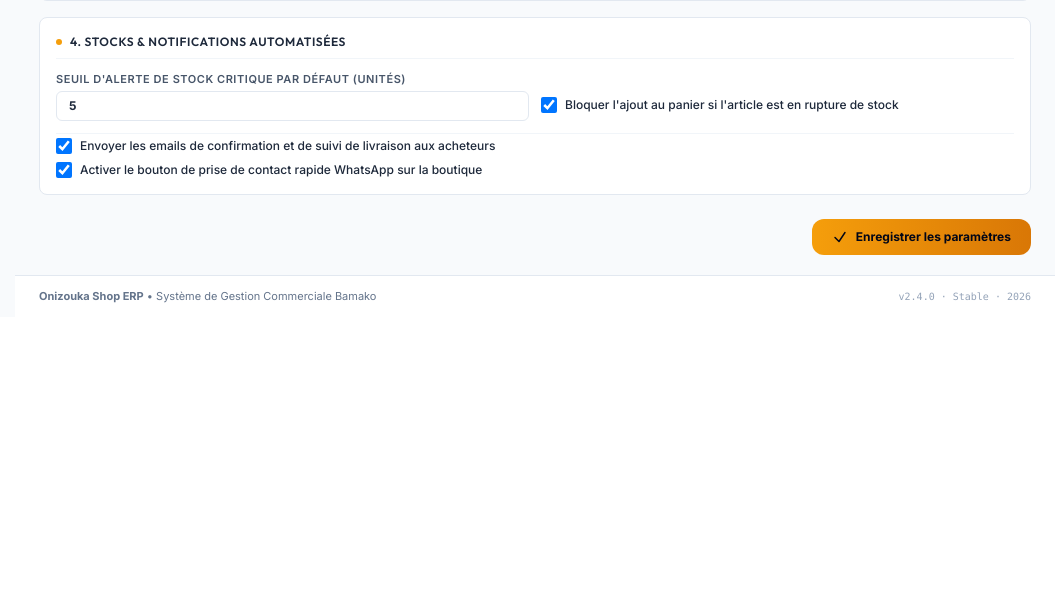
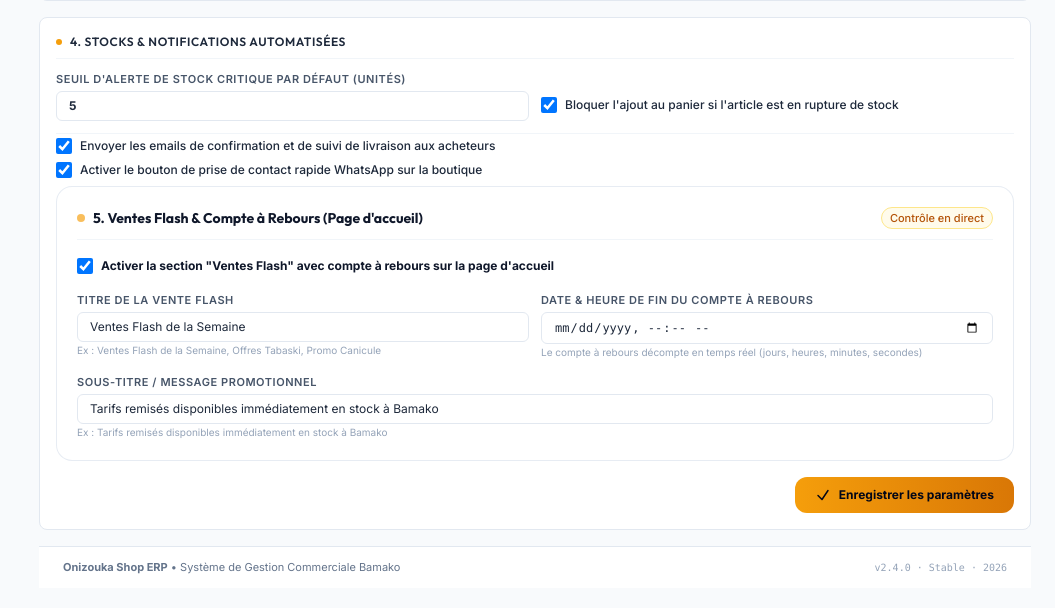
Before and after one commit to Alassane9869/onizukashop, a Django app: page /gestion/parametres/ in a window 1280 px wide. Shown: the part 837-1445 px from the top of the page, without its empty margins (225-1280 px from the left). Before the commit the page ends 1140 px from the top, so only its background shows below. Run offline with Django 5.2, Linux system fonts and the light colour scheme; the visitor is signed in with stand-in values (Sample User, id 1); data comes from the database, SQL or seed files in the repository; data that the repository does not hold is empty; parts of the project's set-up code (start-up, migrations or seed data) failed here and were passed over; some libraries are stand-ins or nearby versions.

Commit message:
feat: controle dynamique de la Vente Flash et compte a rebours depuis le backoffice

```diff
--- a/backoffice/forms.py
+++ b/backoffice/forms.py
@@ -138,7 +138,8 @@ class ShopSettingForm(forms.ModelForm):
             'currency', 'default_delivery_fee', 'free_delivery_threshold', 'delivery_delay_text', 'store_pickup_active',
             'orange_money_number', 'wave_number', 'cash_on_delivery_active',
             'default_min_stock_alert', 'block_order_on_out_of_stock',
-            'email_notifications_active', 'whatsapp_notifications_active'
+            'email_notifications_active', 'whatsapp_notifications_active',
+            'flash_sale_active', 'flash_sale_title', 'flash_sale_subtitle', 'flash_sale_end_date'
         ]
         widgets = {
             'site_name': forms.TextInput(attrs={'class': 'w-full px-3 py-1.5 rounded-md border border-slate-200 focus:border-amber-500 focus:ring-1 focus:ring-amber-500 outline-none text-xs text-slate-800 transition'}),
@@ -162,6 +163,16 @@ class ShopSettingForm(forms.ModelForm):
             'block_order_on_out_of_stock': forms.CheckboxInput(attrs={'class': 'w-4 h-4 text-amber-500 rounded border-slate-300 focus:ring-amber-500'}),
             'email_notifications_active': forms.CheckboxInput(attrs={'class': 'w-4 h-4 text-amber-500 rounded border-slate-300 focus:ring-amber-500'}),
             'whatsapp_notifications_active': forms.CheckboxInput(attrs={'class': 'w-4 h-4 text-amber-500 rounded border-slate-300 focus:ring-amber-500'}),
+            'flash_sale_active': forms.CheckboxInput(attrs={'class': 'w-4 h-4 text-amber-500 rounded border-slate-300 focus:ring-amber-500'}),
+            'flash_sale_title': forms.TextInput(attrs={'class': 'w-full px-3 py-1.5 rounded-md border border-slate-200 focus:border-amber-500 focus:ring-1 focus:ring-amber-500 outline-none text-xs text-slate-800 transition'}),
+            'flash_sale_subtitle': forms.TextInput(attrs={'class': 'w-full px-3 py-1.5 rounded-md border border-slate-200 focus:border-amber-500 focus:ring-1 focus:ring-amber-500 outline-none text-xs text-slate-800 transition'}),
+            'flash_sale_end_date': forms.DateTimeInput(
+                format='%Y-%m-%dT%H:%M',
+                attrs={
+                    'type': 'datetime-local',
+                    'class': 'w-full px-3 py-1.5 rounded-md border border-slate-200 focus:border-amber-500 focus:ring-1 focus:ring-amber-500 outline-none text-xs font-mono text-slate-800 transition'
+                }
+            ),
         }
 
 
--- a/backoffice/models.py
+++ b/backoffice/models.py
@@ -52,6 +52,12 @@ class ShopSetting(models.Model):
     email_notifications_active = models.BooleanField("Envoyer les emails automatiques aux clients", default=True)
     whatsapp_notifications_active = models.BooleanField("Activer les alertes rapides WhatsApp", default=True)
 
+    # Campagnes Commerciales & Ventes Flash (Page d'accueil)
+    flash_sale_active = models.BooleanField("Activer la section Ventes Flash sur l'accueil", default=True)
+    flash_sale_title = models.CharField("Titre de la Vente Flash", max_length=150, default="Ventes Flash de la Semaine")
+    flash_sale_subtitle = models.CharField("Sous-titre descriptif", max_length=255, default="Tarifs remisés disponibles immédiatement en stock à Bamako")
+    flash_sale_end_date = models.DateTimeField("Date et heure de fin du compte à rebours", null=True, blank=True)
+
     updated_at = models.DateTimeField(auto_now=True)
 
     class Meta:
@@ -81,3 +87,15 @@ class ShopSetting(models.Model):
     @property
     def phone(self):
         return self.phone_contact or '+223 92 67 37 99'
+
+    @property
+    def flash_sale_end_iso(self):
+        """Format ISO 8601 pour JavaScript (ex: 2026-09-30T23:59:59)."""
+        if self.flash_sale_end_date:
+            return self.flash_sale_end_date.strftime("%Y-%m-%dT%H:%M:%S")
+        from django.utils import timezone
+        from datetime import timedelta
+        # Si date non renseignée, fin dans 3 jours à 23:59
+        now = timezone.now()
+        future = now + timedelta(days=3)
+        return future.strftime("%Y-%m-%dT23:59:59")
--- a/backoffice/views.py
+++ b/backoffice/views.py
@@ -603,6 +603,11 @@ def settings_view(request):
         form = ShopSettingForm(request.POST, instance=settings_obj)
         if form.is_valid():
             form.save()
+            try:
+                from django.core.cache import cache
+                cache.delete('shop_settings_cached')
+            except Exception:
+                pass
             messages.success(request, "Les paramètres de la boutique et de l'entreprise ont été enregistrés avec succès.")
             return redirect('backoffice:settings')
         else:
--- a/templates/backoffice/settings.html
+++ b/templates/backoffice/settings.html
@@ -230,6 +230,50 @@
                     {{ form.whatsapp_notifications_active }}
                     <span class="font-medium text-slate-800">Activer le bouton de prise de contact rapide WhatsApp sur la boutique</span>
                 </label>
+        <!-- 5. CAMPAGNES COMMERCIALES, VENTES FLASH & COMPTE À REBOURS -->
+        <div class="bg-white/90 backdrop-blur-xl p-4 sm:p-5 rounded-2xl border border-slate-200/80 shadow-xs space-y-3.5">
+            <div class="flex items-center justify-between border-b border-slate-100 pb-2.5">
+                <div class="flex items-center gap-2">
+                    <span class="w-2 h-2 rounded-full bg-amber-500 animate-pulse"></span>
+                    <h2 class="text-sm font-bold text-slate-900 font-heading">
+                        5. Ventes Flash & Compte à Rebours (Page d'accueil)
+                    </h2>
+                </div>
+                <span class="text-[11px] font-medium text-amber-700 bg-amber-50 border border-amber-200 px-2 py-0.5 rounded-full">
+                    Contrôle en direct
+                </span>
+            </div>
+
+            <div class="pt-1 text-xs">
+                <label class="flex items-center gap-2 cursor-pointer font-bold text-slate-900">
+                    {{ form.flash_sale_active }}
+                    <span>Activer la section "Ventes Flash" avec compte à rebours sur la page d'accueil</span>
+                </label>
+            </div>
+
+            <div class="grid grid-cols-1 sm:grid-cols-2 gap-3 pt-1">
+                <div>
+                    <label class="block text-[11px] font-semibold text-slate-600 uppercase tracking-wider mb-1">
+                        Titre de la Vente Flash
+                    </label>
+                    {{ form.flash_sale_title }}
+                    <span class="text-[10px] text-slate-400">Ex : Ventes Flash de la Semaine, Offres Tabaski, Promo Canicule</span>
+                </div>
+                <div>
+                    <label class="block text-[11px] font-semibold text-slate-600 uppercase tracking-wider mb-1">
+                        Date & Heure de Fin du Compte à Rebours
+                    </label>
+                    {{ form.flash_sale_end_date }}
+                    <span class="text-[10px] text-slate-400">Le compte à rebours décompte en temps réel (jours, heures, minutes, secondes)</span>
+                </div>
+            </div>
+
+            <div>
+                <label class="block text-[11px] font-semibold text-slate-600 uppercase tracking-wider mb-1">
+                    Sous-titre / Message promotionnel
+                </label>
+                {{ form.flash_sale_subtitle }}
+                <span class="text-[10px] text-slate-400">Ex : Tarifs remisés disponibles immédiatement en stock à Bamako</span>
             </div>
         </div>
 
```
Also changed, not shown: templates/shop/home.html (+62 -10 lines), backoffice/migrations/0002_shopsetting_flash_sale_active_and_more.py (added).
